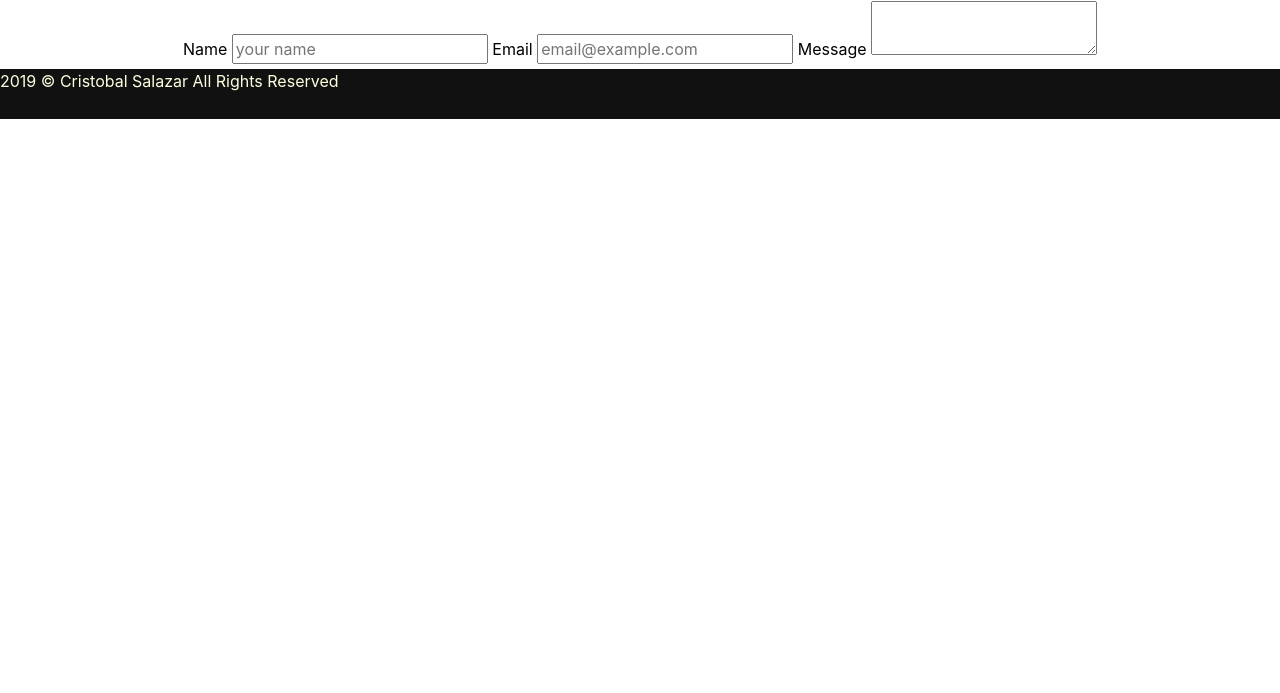
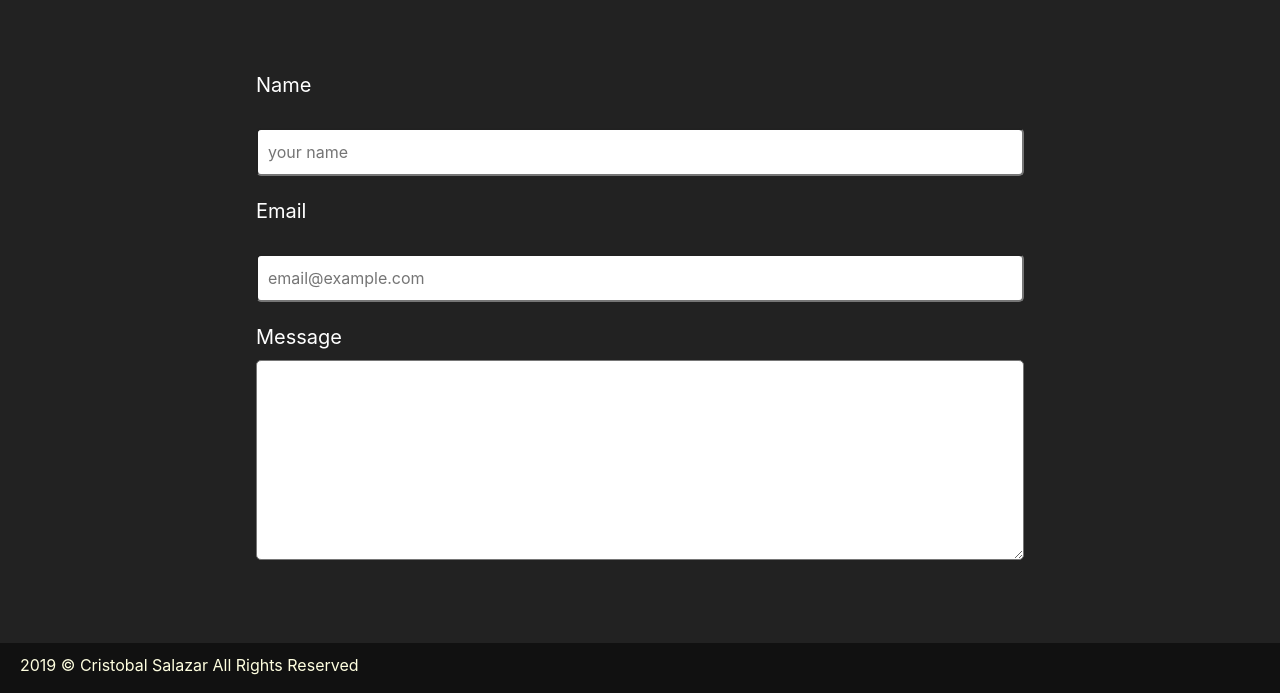
Before and after one commit to CristobalSalazar/Main-Portfolio, a plain HTML site: page contact.html in a window 1280 px wide. Shown: the part 243-936 px from the top of the page. Before the commit the page ends 800 px from the top, so only its background shows below. Drawn offline with nearby package versions, Linux system fonts and the light colour scheme.

Commit message:
added style for contact.html

```diff
--- a/css/style.css
+++ b/css/style.css
@@ -3,18 +3,27 @@ body {
     padding: 0;
     height: 100%;
 
-    background-color: white;
+    background-color: #222;
     color: black;
 
     font-family: -apple-system, BlinkMacSystemFont, 'Segoe UI', Roboto, Oxygen, Ubuntu, Cantarell, 'Open Sans', 'Helvetica Neue', sans-serif;
     text-align: center;
 }
-
+form {
+    margin: 10% auto;
+}
 footer {
     height: 50px;
     background: #111;
-    color: lightblue;
+    color: lightyellow;
     text-align: center;
+    position: relative;
+}
+.footerText {
+    text-align: center;
+    position: absolute;
+    left: 20px;
+    top:10px;
 }
 
 h1{
@@ -31,6 +40,26 @@ hr {
 
     background-color: black;
     color: black;
+}
+label {
+    color:white;
+    text-align: left;
+    width: 100%;
+    font-size: 20px;
+}
+input {
+    display: block;
+    margin: 20px auto;
+    width: 100%;
+    padding: 10px;
+    border-radius: 5px;
+}
+
+textarea {
+    padding: 10px;
+    border-radius: 5px;
+    height: 200px;
+    width: 100%;
 }
 
 p {
@@ -59,6 +88,13 @@ p:nth-child(odd) {
     border-radius: 20px;
     border: 5px sold green;
 
+}
+
+.contactContainer
+{
+    margin: 0px auto;
+    padding: 100px auto;
+    width: 60%;
 }
 
 #introContainer {
@@ -153,18 +189,17 @@ p:nth-child(odd) {
     border-bottom-style: solid;
     margin: 0;
 }
+
 .aboutContainer {
     width: 100%;
     margin: 0 auto;
-    padding: 50px 50px 200px 50px;
+    padding: 100px 50px 200px 50px;
     display: grid;
     grid-row-gap: 50px;
 
     grid-template-columns: 1fr 6fr;
     column-gap: 20px;
     background: #222;
-
-
 }
 
 .aboutContainer h1 {
@@ -173,23 +208,26 @@ p:nth-child(odd) {
 
 .navbarElement
 {
-    opacity: 1;
     display: inline;
     list-style: none;
 }
-.navbarElement a {
+
+.navLink {
+    opacity: 1;
     margin: 20px;
     padding: 7px;
     font-size: 20px;
     text-decoration: none;
     border-radius: 5px;
     color: lightyellow;
-    opacity: 1;
+    visibility: visible;
 }
+
 .navbarElement a:hover {
     animation-name: fadeInButton;
     animation-duration: 0.25s;
     background-color: lightyellow;
+    text-decoration: none;
     color: black;
     opacity: 1;
 }
@@ -211,7 +249,6 @@ p:nth-child(odd) {
         background-color: lightgray;
     }
 }
-
 
 .vertical-align {
     display: flex;
```
